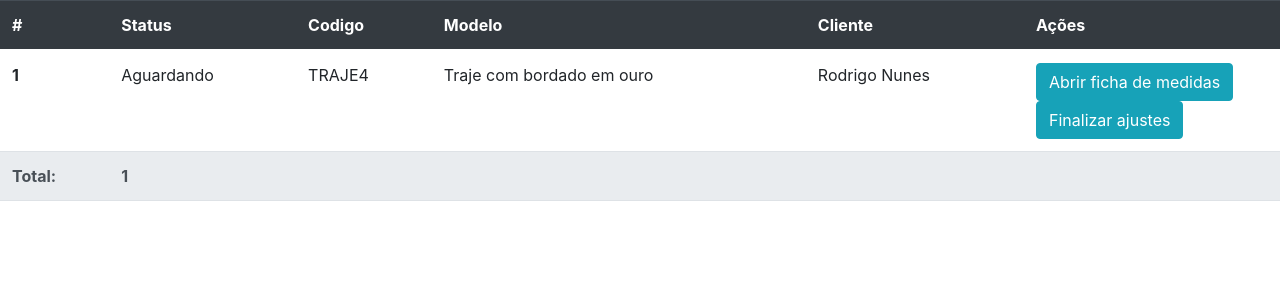
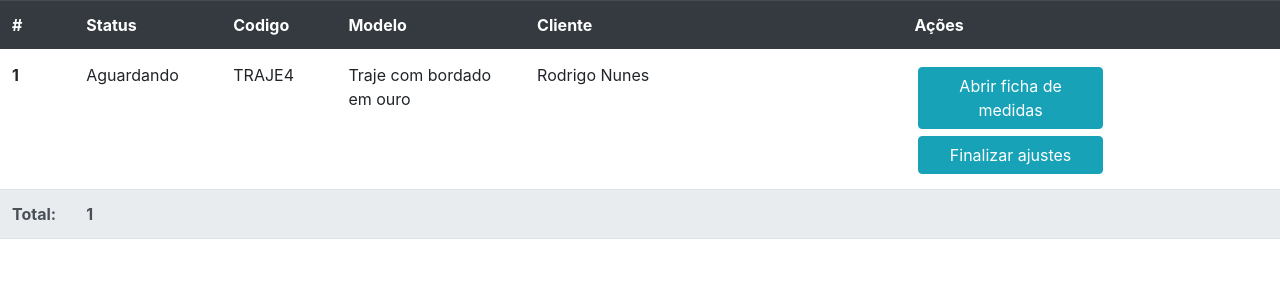
Before and after one commit to caikecolantonio/JLControl, a Django app: page /costura/ in a window 1280 px wide. Shown: the part 56-356 px from the top of the page. Run offline with Django 3.2, Linux system fonts and the light colour scheme; data comes from the database, SQL or seed files in the repository; some libraries are stand-ins or nearby versions.

Commit message:
Melhorias pro celular tela costura

```diff
--- a/templates/costura.html
+++ b/templates/costura.html
@@ -21,15 +21,16 @@ atoastAlertaGenerico("Busca por Nome","Mais de um cliente encontrado, busque por
 <script type="text/javascript" src="{% static 'js/mascara.js' %}"></script>
 
 {% if items is not None and items %}
+<div class="table-responsive-sm">
 <table class="table table-hover">
   <thead class="thead-dark">
     <tr>
-        <th scope="col">#</th>
-        <th scope="col">Status</th>
-        <th scope="col">Codigo</th>
-        <th scope="col">Modelo</th>
-        <th scope="col">Cliente</th>
-        <th scope="col">Ações</th>
+        <th scope="col" style="width: 1%;">#</th>
+        <th scope="col" style="width: 5%;">Status</th>
+        <th scope="col" style="width: 5%;">Codigo</th>
+        <th scope="col" style="width: 10%;">Modelo</th>
+        <th scope="col" style="width: 20%;">Cliente</th>
+        <th scope="col" style="width: 15%;">Ações</th>
     </tr>
   </thead>
 <tbody>
@@ -43,10 +44,10 @@ atoastAlertaGenerico("Busca por Nome","Mais de um cliente encontrado, busque por
     <td>{{ item.cliente.nome }}</td>
 
     {% if item.medidas is not None %}
-    <td style="width: 20%"> <button type="button" class="btn btn-info" style="align-items: center;"
+    <td style="width: 20%"> <button type="button" class="btn btn-info" style="align-items: center; margin: 1%; width: 185px;"
         data-toggle="modal" data-target="#ModalMedidasConsultar"
         onclick="abrirModalConsultar('{{ item.medidas }}')">Abrir ficha de medidas</button>
-        <button type="button" class="btn btn-info" style="align-items: center;"
+        <button type="button" class="btn btn-info" style="align-items: center; margin: 1%; width: 185px;"
         onclick="finalizaAjustes('{{ item.id }}', '{% url 'finaliza_ajustes' %}')">Finalizar ajustes</button>
     </td>
     {% else %}
@@ -66,6 +67,7 @@ atoastAlertaGenerico("Busca por Nome","Mais de um cliente encontrado, busque por
 </tr>
 </tbody>
 </table>
+</div>
 {% else %}
 <script>
   atoastAlertaGenerico("Trajes na costura", "Não existe nenhum traje para realizar costura.")
```
